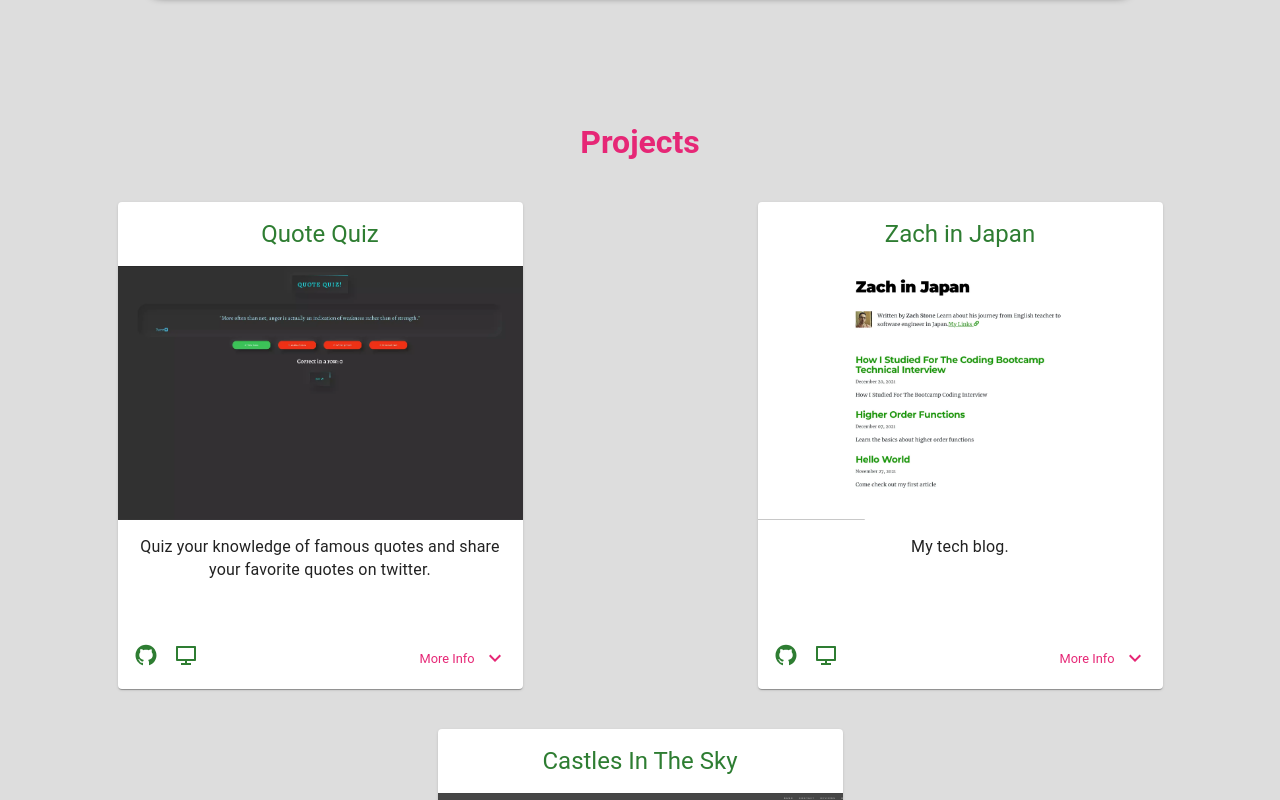
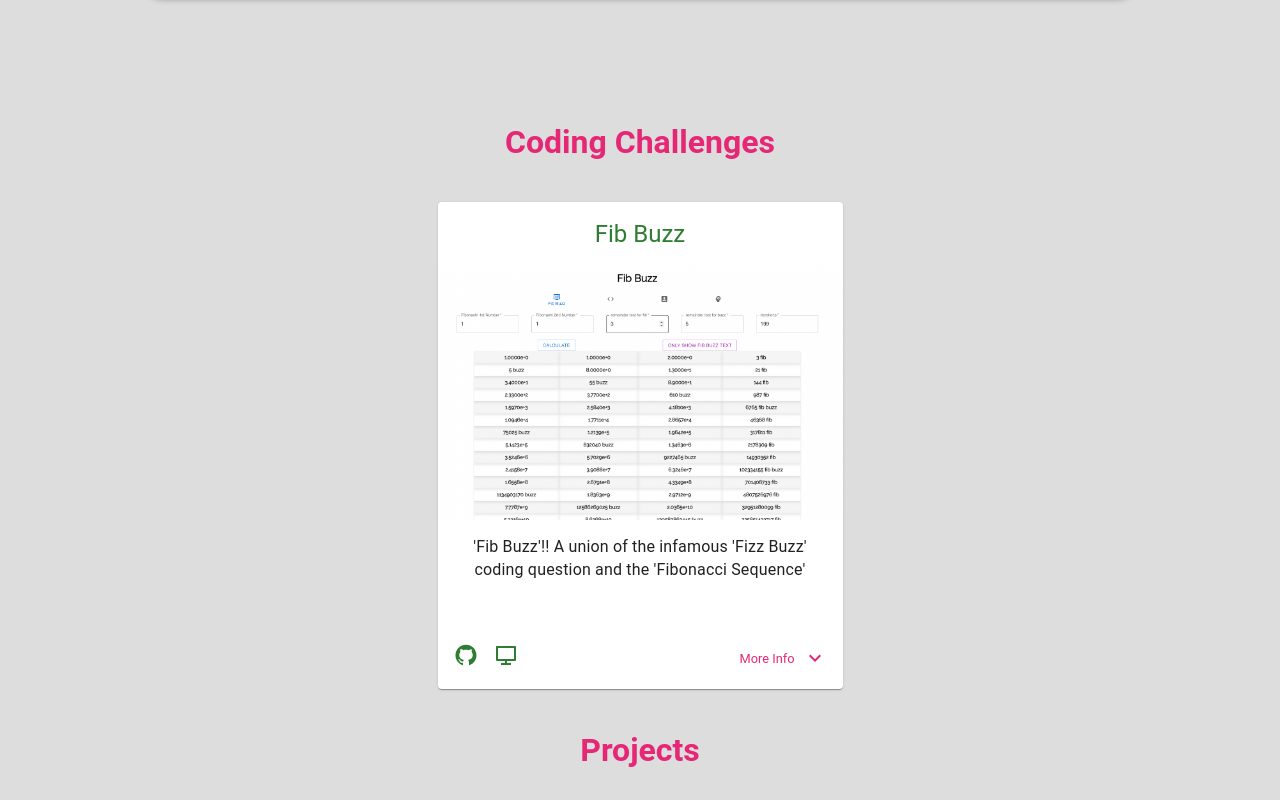
Before and after one commit to CliffordMorin/react-portfolio-1, a React (Create React App) app: page / in a window 1280 px wide. Shown: the part 1660-2460 px from the top of the page. Built offline with nearby package versions, Linux system fonts and the light colour scheme.

Commit message:
coding chall

```diff
--- a/src/App.js
+++ b/src/App.js
@@ -8,6 +8,7 @@ import { connect } from "react-redux";
 import MUINav from "./Components/Navbar/MUINav";
 import Fade from "react-reveal/Fade";
 import Slide from "react-reveal/Slide";
+import CodingChallenges from "./Components/CodingChallenges/CodingChallenges";
 
 function App(props) {
   console.log(
@@ -22,6 +23,9 @@ function App(props) {
       <Fade big>
         <About language={props.language} />
       </Fade>
+      <Slide right>
+        <CodingChallenges language={props.language} />
+      </Slide>
       <Fade small>
         <Projects language={props.language} />
       </Fade>
--- a/src/Components/About/About.css
+++ b/src/Components/About/About.css
@@ -33,7 +33,8 @@
   max-width: 300px;
   transform: rotate(45deg);
   overflow: hidden;
-  border: 5px solid #d8216d93;
+  border: 2px solid #d8216d93;
+  background-color: #d8216d93;
 }
 .zach-img {
   /* height: 300px; */
--- a/src/Components/About/About.js
+++ b/src/Components/About/About.js
@@ -10,11 +10,11 @@ const About = (props) => {
     English: {
       title: "About Me",
       description:
-        "Hi, I'm Zach.  I'm a self-taught web developer who is fluent in Japanese.",
+        "Hi, I'm Zach.  I'm a self-taught web developer who can speak Japanese.",
       description2:
         "I am currently learning authentication and database management and will study at a coding bootcamp in Japan in 2022.",
       description3:
-        "If you are interested in working with me, you can contact me using my contact form below",
+        "If you are interested in working with me, you can contact me using my contact form or any of my social links",
       resume: "Resume",
     },
     Japanese: {
--- /dev/null
+++ b/src/Components/CodingChallenges/CodingChallenges.js
@@ -0,0 +1,76 @@
+import "../Projects/Projects.css";
+import Fib from "../../images/coding/Fib.png";
+import MUIProjectCard from "../Projects/ProjectCard/MUIProjectCard";
+
+const CodingChallenges = (props) => {
+  let content = {
+    English: {
+      mainTitle: "Coding Challenges",
+      subTitle: "Some of my coding challenges",
+
+      projects: [
+        {
+          title: "Fib Buzz",
+          description:
+            "'Fib Buzz'!!  A union of the infamous 'Fizz Buzz' coding question and the  'Fibonacci Sequence'",
+          image: Fib,
+          link: "https://fib-buzz.netlify.app/",
+          linkText: "Live Demo",
+          github: "https://github.com/zachinjapan/fib_buzz",
+          tech: "Tech",
+          tags: ["React", "JavaScript", "MaterialUI"],
+          tech_description:
+            "Please check the project page for more information on the code and technologies used.",
+          callToAction: "More Info",
+        },
+      ],
+    },
+    Japanese: {
+      mainTitle: "コーディングチャレンジ",
+      subTitle: "いくつかのコーディングチャレンジ",
+      projects: [
+        {
+          title: "Fib Buzz",
+          description:
+            "'Fib Buzz'!!  'Fizz Buzz'と'Fibonacci Sequence'の両方のコーディングチャレンジです。",
+          image: Fib,
+          link: "https://fib-buzz.netlify.app/",
+          linkText: "ウェブサイト",
+          github: "https://github.com/zachinjapan/fib_buzz",
+          tech: "技術",
+          tags: ["React", "JavaScript", "MaterialUI"],
+          tech_description: "ウェブサイトで詳細の情報を読んでください。",
+          callToAction: "詳しい情報",
+        },
+      ],
+    },
+  };
+
+  props.language === "Japanese"
+    ? (content = content.Japanese)
+    : (content = content.English);
+
+  return (
+    <>
+      <div className="CodingChallenges Projects">
+        <h1>{content.mainTitle}</h1>
+        <div className="projects-container">
+          <MUIProjectCard
+            title={content.projects[0].title}
+            description={content.projects[0].description}
+            image={content.projects[0].image}
+            link={content.projects[0].link}
+            linkText={content.projects[0].linkText}
+            github={content.projects[0].github}
+            tags={content.projects[0].tags}
+            tech={content.projects[0].tech}
+            tech_description={content.projects[0].tech_description}
+            callToAction={content.projects[0].callToAction}
+          />
+        </div>
+      </div>
+    </>
+  );
+};
+
+export default CodingChallenges;
```
Also changed, not shown: src/images/coding/Fib.png (added).
